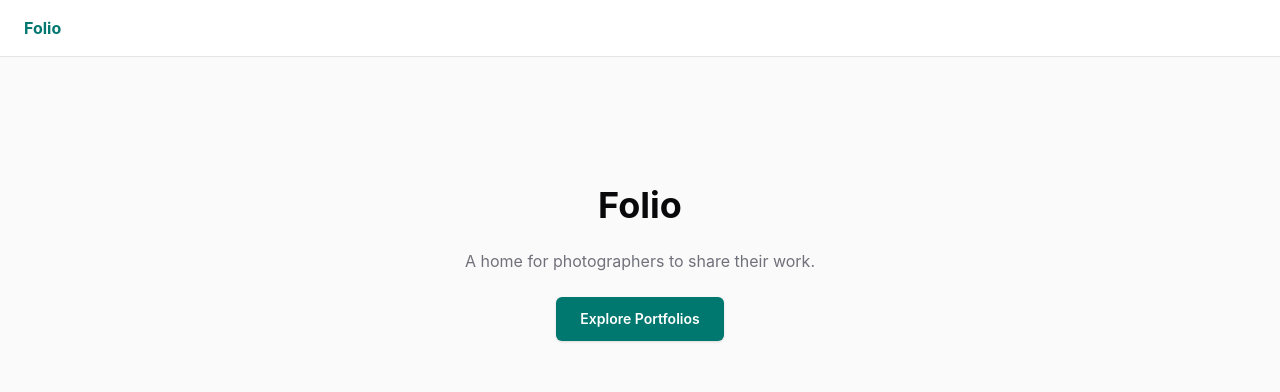
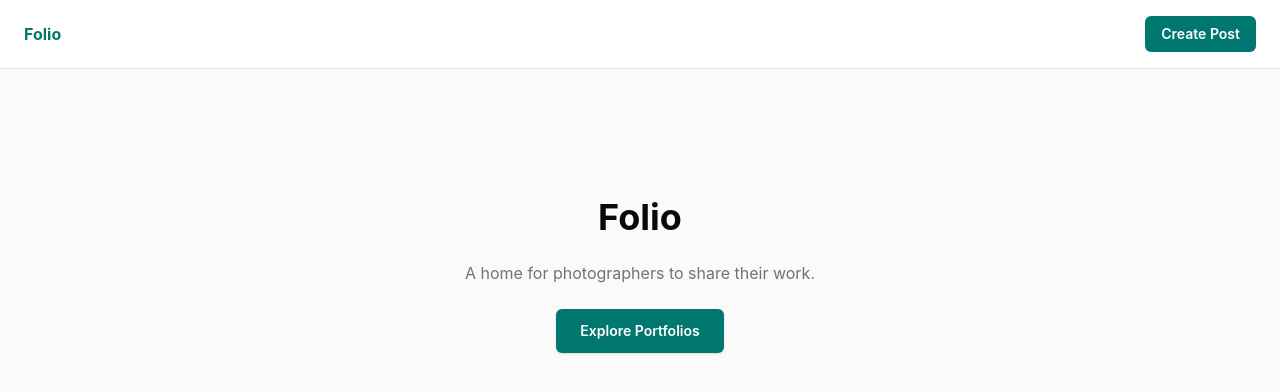
Before and after one commit to QuanDev2/folio, a React (Vite) app: page / in a window 1280 px wide. Shown: the top 392 px of the page. Built offline with nearby package versions, Linux system fonts and the light colour scheme.

Commit message:
add protected route to Create Post btn

```diff
--- a/src/App.tsx
+++ b/src/App.tsx
@@ -1,18 +1,37 @@
-import { Routes, Route, Link } from 'react-router-dom'
+import { Routes, Route, Link, Navigate } from 'react-router-dom'
 import PostFeed from './components/posts/PostFeed'
-import { CurrentUserProvider } from './context/CurrentUserContext'
+import {
+  CurrentUserProvider,
+  useCurrentUser
+} from './context/CurrentUserContext'
 
 function Layout({ children }: { children: React.ReactNode }) {
+  const { user } = useCurrentUser()
+
   return (
     <div className='min-h-screen bg-zinc-50 text-zinc-950'>
       <nav className='border-b border-zinc-200 bg-white px-6 py-4 flex items-center justify-between'>
         <span className='font-bold text-teal-700'>Folio</span>
+        {user && (
+          <Link
+            to='/editor'
+            className='rounded-md bg-teal-700 px-4 py-2 text-sm font-semibold text-white transition hover:bg-teal-600'
+          >
+            Create Post
+          </Link>
+        )}
       </nav>
       <main className='mx-auto max-w-6xl px-4 py-8 sm:px-6 lg:px-8'>
         {children}
       </main>
     </div>
   )
+}
+
+function ProtectedRoute({ children }: { children: React.ReactNode }) {
+  const { user } = useCurrentUser()
+  if (!user) return <Navigate to='/login' />
+  return children
 }
 
 function App() {
@@ -25,7 +44,9 @@ function App() {
             <Layout>
               <div className='flex flex-col items-center gap-6 py-24 text-center'>
                 <h1 className='text-4xl font-bold text-zinc-950'>Folio</h1>
-                <p className='max-w-md text-zinc-500'>A home for photographers to share their work.</p>
+                <p className='max-w-md text-zinc-500'>
+                  A home for photographers to share their work.
+                </p>
                 <Link
                   to='/explore'
                   className='rounded-md bg-teal-700 px-6 py-3 text-sm font-semibold text-white shadow-sm transition hover:bg-teal-600'
@@ -74,9 +95,11 @@ function App() {
         <Route
           path='/editor'
           element={
-            <Layout>
-              <div>Editor (stub)</div>
-            </Layout>
+            <ProtectedRoute>
+              <Layout>
+                <div>Editor (stub)</div>
+              </Layout>
+            </ProtectedRoute>
           }
         />
         <Route
```
